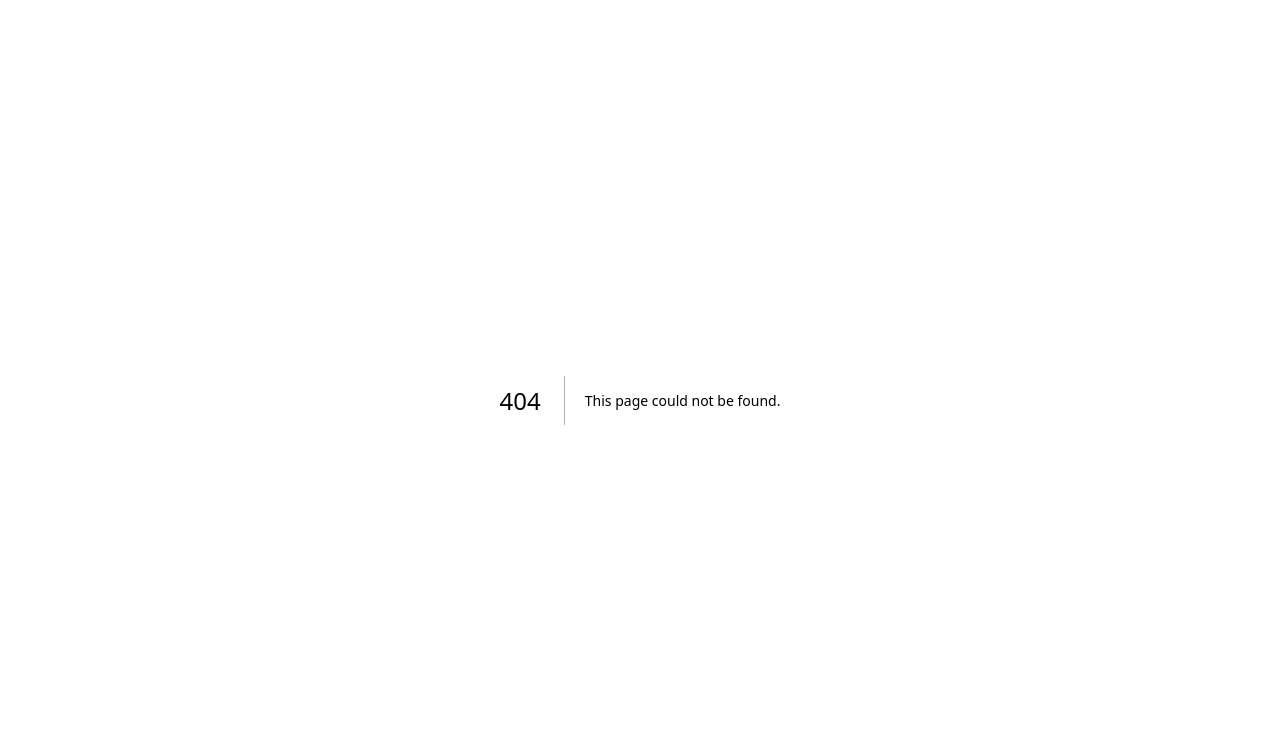
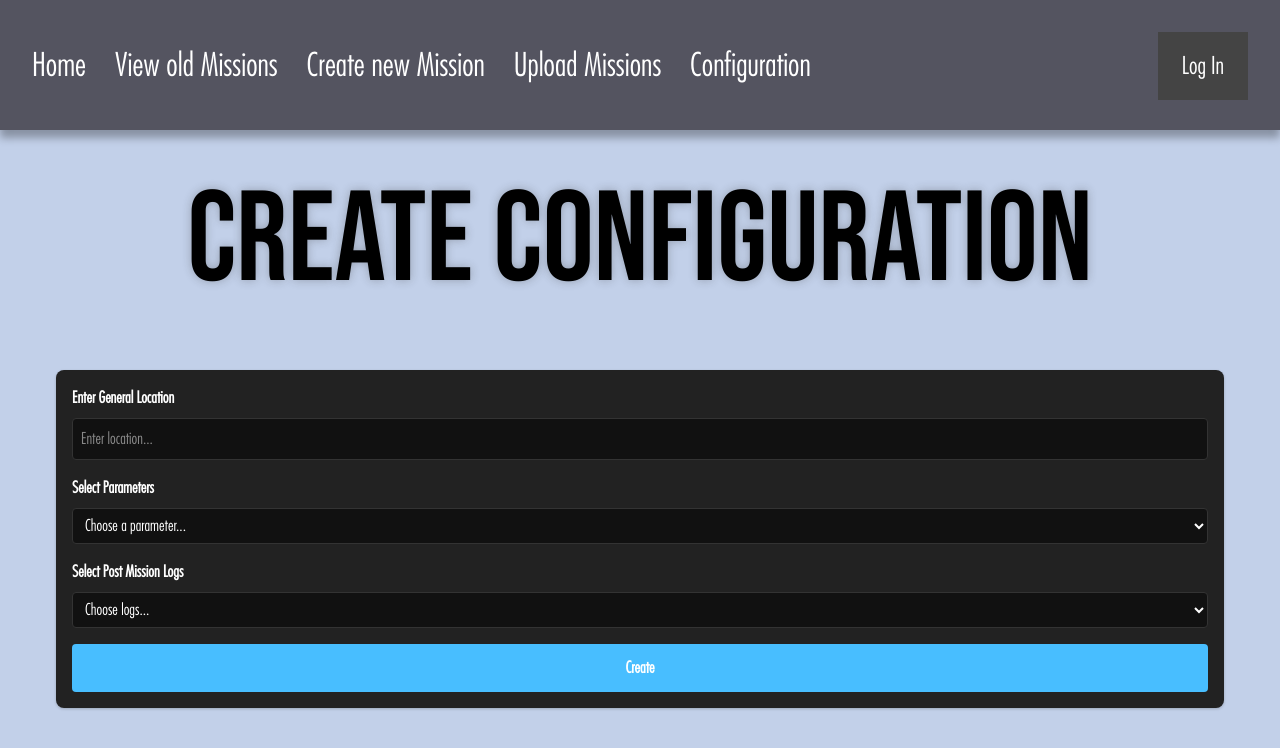
Before and after one commit to TactiGridCyb/TactiGrid-WebApp, a Next.js app in the folder my-app/: page /config in a window 1280 px wide. Before the commit this address had no page. Shown: the top 748 px of the page. Built offline with nearby package versions, Linux system fonts and the light colour scheme.

Commit message:
Added the Login form and the configuration page

```diff
--- /dev/null
+++ b/my-app/app/components/LoginDialog.js
@@ -0,0 +1,64 @@
+"use client";  // must be the first line
+
+import { useState } from 'react';
+import styles from '../styles/componentsDesign/LoginDialog.module.css';
+export default function ModalCard({ onClose }) {
+    const [name, setName] = useState("");
+    const [email, setEmail] = useState("");
+    const [message, setMessage] = useState("");
+
+    const handleSubmit = (e) => {
+      e.preventDefault();
+      // Process form submission (e.g., send data to your API)
+      console.log("Submitted:", { name, email, message });
+      onClose();
+    };
+
+    return (
+      <div className={styles.overlay} onClick={onClose}>
+        <div className={styles.card} onClick={(e) => e.stopPropagation()}>
+          <button className={styles.closeBtn} onClick={onClose}>
+            &times;
+          </button>
+          <h2 className={styles.cardTitle}>Enter Log in Information</h2>
+          <form onSubmit={handleSubmit} className={styles.form}>
+            <div className={styles.formGroup}>
+              <label htmlFor="name">Name:</label>
+              <input
+                id="name"
+                type="text"
+                placeholder="Enter your name"
+                value={name}
+                onChange={(e) => setName(e.target.value)}
+                required
+              />
+            </div>
+            <div className={styles.formGroup}>
+              <label htmlFor="email">Email:</label>
+              <input
+                id="email"
+                type="email"
+                placeholder="Enter your email"
+                value={email}
+                onChange={(e) => setEmail(e.target.value)}
+                required
+              />
+            </div>
+            <div className={styles.formGroup}>
+              <label htmlFor="message">Message:</label>
+              <textarea
+                id="message"
+                placeholder="Enter your message"
+                value={message}
+                onChange={(e) => setMessage(e.target.value)}
+                required
+              ></textarea>
+            </div>
+            <button type="submit" className={styles.submitBtn}>
+              Submit
+            </button>
+          </form>
+        </div>
+      </div>
+    );
+  }
--- a/my-app/app/components/Navbar.js
+++ b/my-app/app/components/Navbar.js
@@ -1,7 +1,16 @@
+"use client";
+
+import { useState } from "react";
 import Link from 'next/link';
 import styles from '../styles/componentsDesign/Navbar.module.css';
+import LoginDialog from '../components/LoginDialog.js';
 
 export default function Navbar() {
+  const [showDialog, setShowDialog] = useState(false);
+
+  const openDialog = () => setShowDialog(true);
+  const closeDialog = () => setShowDialog(false);
+
   return (
     <nav className={styles.navbar}>
       <ul>
@@ -21,7 +30,10 @@ export default function Navbar() {
           <Link href="/config">Configuration</Link>
         </li>
       </ul>
-      <button className={styles.logoutBtn}>Log In</button>
+      <button className={styles.logoutBtn} onClick={openDialog}>
+        Log In
+      </button>
+      {showDialog && <LoginDialog onClose={closeDialog} />}
     </nav>
   );
 }
--- /dev/null
+++ b/my-app/app/config/page.js
@@ -0,0 +1,68 @@
+"use client";
+
+import Navbar from '../components/Navbar.js';
+import styles from '../styles/CreateConfiguration.module.css';
+
+export default function CreateConfiguration() {
+  // Example function to handle configuration creation
+  const handleCreate = () => {
+    alert('Configuration Created Successfully!');
+    // You could also redirect or update state here
+  };
+
+  return (
+    <div>
+      {/* Navbar at the top */}
+      <Navbar />
+
+      {/* Header */}
+      <header className={styles.header}>
+        <h1>Create Configuration</h1>
+      </header>
+
+      {/* Main content */}
+      <main className={styles.main}>
+        <div className={styles.formContainer}>
+          {/* General Location */}
+          <div className={styles.formGroup}>
+            <label>Enter General Location</label>
+            <input
+              type="text"
+              placeholder="Enter location..."
+            />
+          </div>
+
+          {/* Parameters */}
+          <div className={styles.formGroup}>
+            <label>Select Parameters</label>
+            <select>
+              <option value="">Choose a parameter...</option>
+              <option value="param1">Parameter #1</option>
+              <option value="param2">Parameter #2</option>
+              {/* Add more options as needed */}
+            </select>
+          </div>
+
+          {/* Post Mission Logs */}
+          <div className={styles.formGroup}>
+            <label>Select Post Mission Logs</label>
+            <select>
+              <option value="">Choose logs...</option>
+              <option value="logs1">Logs #1</option>
+              <option value="logs2">Logs #2</option>
+              {/* Add more options as needed */}
+            </select>
+          </div>
+
+          {/* Create Button */}
+          <button
+            className={styles.createBtn}
+            onClick={handleCreate}
+          >
+            Create
+          </button>
+        </div>
+      </main>
+    </div>
+  );
+}
--- /dev/null
+++ b/my-app/app/styles/CreateConfiguration.module.css
@@ -0,0 +1,63 @@
+.header {
+    text-align: center;
+    padding: 1rem;
+    font-size: 8rem;
+    color: black;
+    font-family: bebas; /* or any font you prefer */
+    text-shadow: 0 0 10px rgba(48, 48, 48, 0.3);
+  }
+
+  .main {
+    max-width: 1200px;
+    margin: 0 auto;
+    padding: 1rem;
+    color: #fff;
+  }
+
+  /* Container for the entire form section */
+  .formContainer {
+    background: #222;
+    border-radius: 8px;
+    padding: 1rem;
+    box-shadow: 0 1px 3px rgba(0, 0, 0, 0.2);
+    display: flex;
+    flex-direction: column;
+    gap: 1rem;
+  }
+
+  /* Each label + input/select grouped together */
+  .formGroup {
+    display: flex;
+    flex-direction: column;
+    gap: 0.5rem;
+  }
+
+  .formGroup label {
+    font-weight: bold;
+    color: #fff;
+  }
+
+  .formGroup input,
+  .formGroup select {
+    padding: 0.5rem;
+    border: 1px solid #333;
+    border-radius: 4px;
+    background-color: #111;
+    color: #fff;
+  }
+
+  /* Create Button styling */
+  .createBtn {
+    background: #48BEFF; /* Photon Blue from your palette */
+    border: none;
+    border-radius: 4px;
+    padding: 0.75rem 1.5rem;
+    font-weight: bold;
+    cursor: pointer;
+    color: #fff;
+    transition: background 0.2s;
+  }
+
+  .createBtn:hover {
+    background: #3DFAFF; /* Electric Blue on hover */
+  }
--- /dev/null
+++ b/my-app/app/styles/componentsDesign/LoginDialog.module.css
@@ -0,0 +1,89 @@
+/* Overlay covers the entire viewport */
+.overlay {
+    position: fixed;
+    top: 0;
+    left: 0;
+    width: 100%;
+    height: 100%;
+    background: rgba(0, 0, 0, 0.5); /* semi-transparent background */
+    display: flex;
+    justify-content: center;
+    align-items: center;
+    z-index: 1000;
+  }
+
+  /* The modal card container */
+  .card {
+    background: linear-gradient(90deg, #dadada, #d0d0d0);
+    border-radius: 8px;
+    padding: 2rem;
+    width: 400px;
+    color: #000;
+
+    max-width: 90%;
+    position: relative;
+    box-shadow: 0 2px 10px rgba(0, 0, 0, 0.3);
+    color: #fff;
+  }
+
+  /* Close button in the top-right corner */
+  .closeBtn {
+    position: absolute;
+    top: 8px;
+    right: 8px;
+    background: transparent;
+    border: none;
+    color: #000;
+    font-size: 1.5rem;
+
+    cursor: pointer;
+  }
+
+  /* Card title styling */
+  .cardTitle {
+    margin-top: 0;
+    text-align: center;
+    color: #000;
+  }
+
+  /* Form styles */
+  .form {
+    margin-top: 1rem;
+    color: #000;
+  }
+
+  .formGroup {
+    display: flex;
+    flex-direction: column;
+    margin-bottom: 1rem;
+  }
+
+  .formGroup label {
+    margin-bottom: 0.5rem;
+    font-weight: bold;
+  }
+
+  .formGroup input,
+  .formGroup textarea {
+    padding: 0.5rem;
+    border: 1px solid #333;
+    border-radius: 4px;
+    background-color: #222;
+    color: #fff;
+  }
+
+  .submitBtn {
+    background: #48beff;
+    border: none;
+    border-radius: 4px;
+    padding: 0.75rem 1.5rem;
+    color: #000;
+    font-weight: bold;
+    cursor: pointer;
+    width: 100%;
+    transition: background 0.2s;
+  }
+
+  .submitBtn:hover {
+    background: #3dfaef;
+  }
--- a/my-app/app/styles/uploadMissions.module.css
+++ b/my-app/app/styles/uploadMissions.module.css
@@ -1,10 +1,12 @@
 /* Header section: dark gradient + white text */
 .header {
-    text-align: center;
-    padding: 1rem;
-    color: #fff;
-    background: linear-gradient(#1a1a1a, #111); /* similar to your other pages */
-  }
+  text-align: center;
+  padding: 1rem;
+  font-size: 8rem;
+  color: black;
+  font-family: bebas;
+  text-shadow: 0 0 10px rgba(48, 48, 48, 0.3);
+}
 
   /* Main container: sets width, spacing, text color */
   .main {
```
